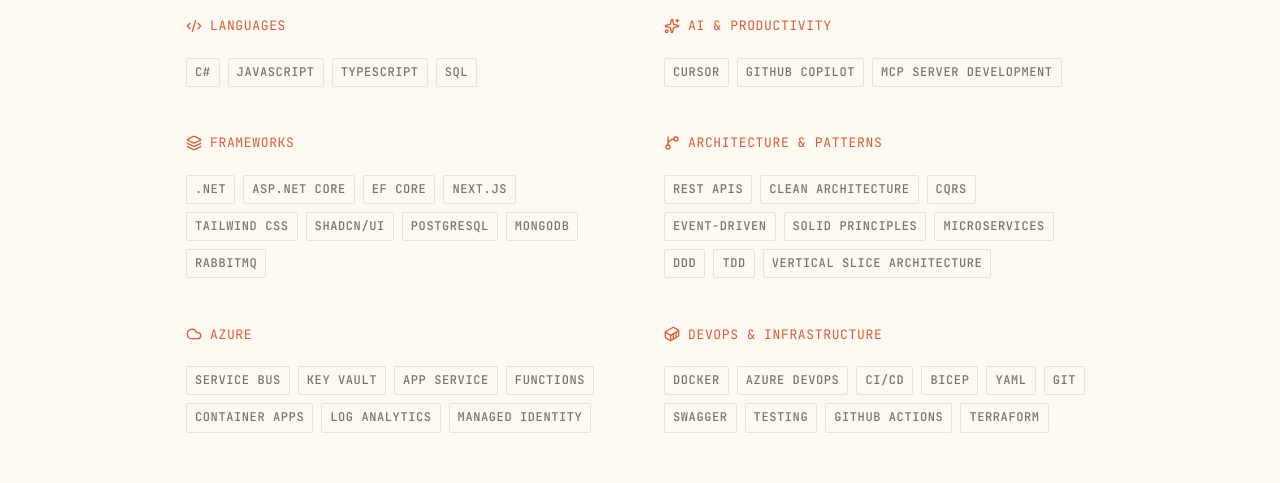
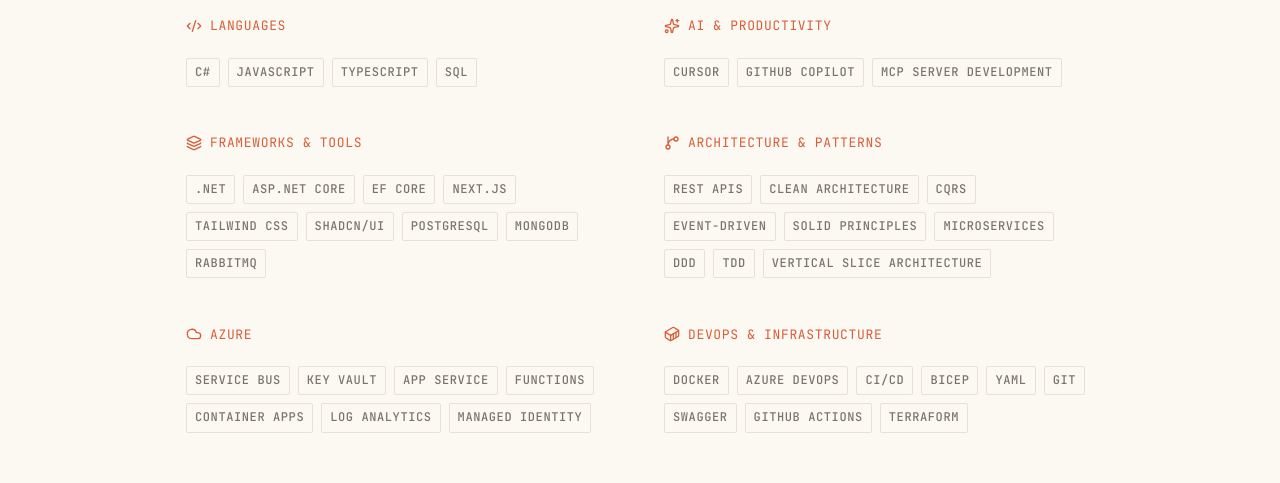
Before and after one commit to DotNetTitan/portfolio, a Next.js app: page / in a window 1280 px wide. Shown: the part 2620-3103 px from the top of the page. Built offline with nearby package versions, Linux system fonts and the light colour scheme; no server answers.

Commit message:
fix: Update category name in skills section for clarity and consistency

```diff
--- a/src/data/index.ts
+++ b/src/data/index.ts
@@ -52,7 +52,7 @@
     items: ["Cursor", "GitHub Copilot", "MCP server development"],
   },
   {
-    category: "Frameworks",
+    category: "Frameworks & Tools",
     icon: "Layers",
     items: [".NET", "ASP.NET Core", "EF Core", "Next.js", "Tailwind CSS", "shadcn/ui", "PostgreSQL", "MongoDB", "RabbitMQ"],
   },
@@ -77,7 +77,7 @@
   {
     category: "DevOps & Infrastructure",
     icon: "Container",
-    items: ["Docker", "Azure DevOps", "CI/CD", "Bicep", "YAML", "Git", "Swagger", "Testing", "GitHub Actions", "Terraform"],
+    items: ["Docker", "Azure DevOps", "CI/CD", "Bicep", "YAML", "Git", "Swagger", "GitHub Actions", "Terraform"],
   },
 ];
 
```
